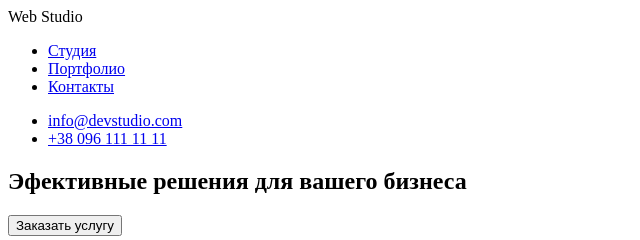
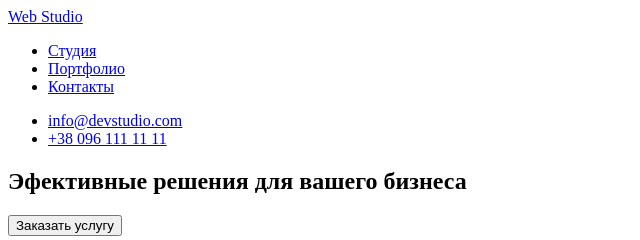
Before and after one commit to jon1c/goit-markup-hw-01, a plain HTML site: page index.html in a window 1280 px wide. Shown: the top 240 px of the page, 0-640 px from the left. Drawn offline with Linux system fonts and the light colour scheme.

Commit message:
hw to correct

```diff
--- a/index.html
+++ b/index.html
@@ -1,9 +1,16 @@
+<!DOCTYPE html>
 <html lang="en">
-   <header>
-        <!--логотип-->
-       <p><span>Web</span> Studio</p>
+<head>
+    <meta charset="UTF-8">
+    <meta http-equiv="X-UA-Compatible" content="IE=edge">
+    <meta name="viewport" content="width=device-width, initial-scale=1.0">
+    <title>Document</title>
+</head>
+<body>
+    <header>
         <!--навигация-->
        <nav>
+           <a href="./index.html"><span>Web</span> Studio</a>
            <ul>
                <li><a href="#">Студия</a></li>
                <li><a href="#">Портфолио</a></li>
@@ -90,4 +97,5 @@
        +38 099 111 11 11
      </address>
    </footer>
-   </html>
+</body>
+</html>
```
